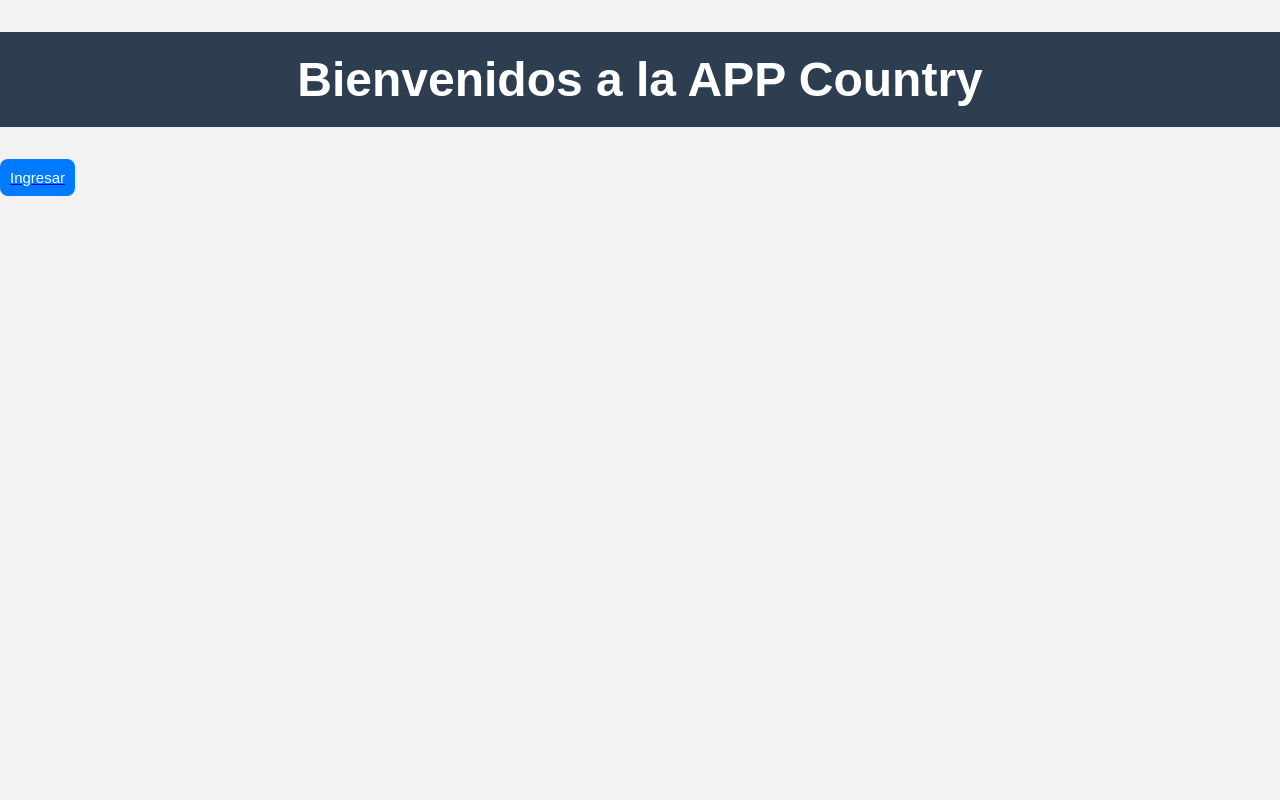
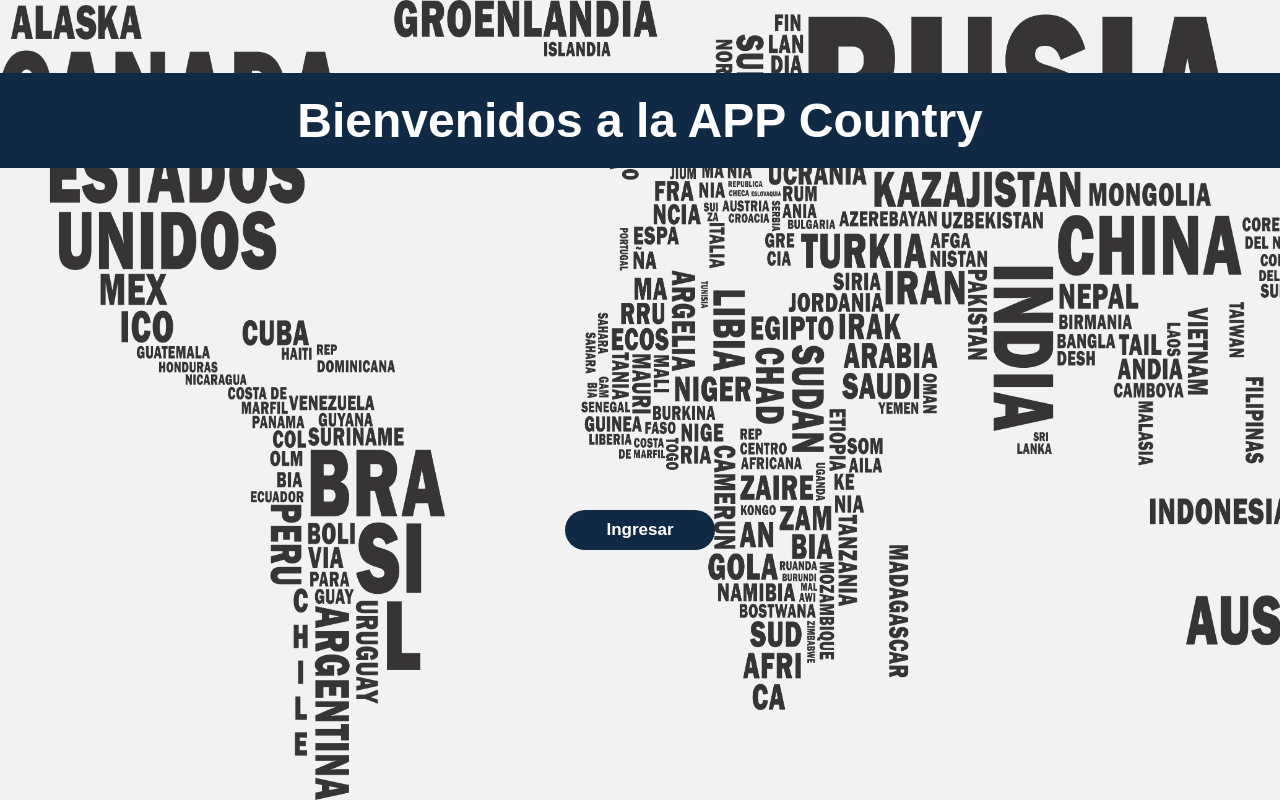
Before and after one commit to Crz9410/PI, a React (Create React App) app in the folder client/: page / in a window 1280 px wide. Built offline with nearby package versions, Linux system fonts and the light colour scheme.

Commit message:
landing con imagen y estilos

```diff
--- a/client/src/views/Landing/Landing.jsx
+++ b/client/src/views/Landing/Landing.jsx
@@ -4,9 +4,9 @@ import style from'./Landing.module.css';
 
 const Landing = () =>{
     return(
-        <div className="landing-container">
+        <div className={style.landing_container}>
             <h1>Bienvenidos a la APP Country</h1>
-            <div className="button-container">
+            <div className={style.button_container}>
                 <Link to ="/home">
                     <button>Ingresar</button>
                 </Link>
--- a/client/src/views/Landing/Landing.module.css
+++ b/client/src/views/Landing/Landing.module.css
@@ -1,32 +1,47 @@
-.landing-container {
+.landing_container {
     display: flex;
     flex-direction: column;
     align-items: center;
     justify-content: center;
     height: 100vh;
-    background-image: url("https://www.google.com/url?sa=i&url=https%3A%2F%2Fwww.freepng.es%2Fpng-hj7l5h%2F&psig=AOvVaw2OSN9-hbvmWhZ4mnxEFkyK&ust=1682606954235000&source=images&cd=vfe&ved=0CBEQjRxqFwoTCJC8sb_lx_4CFQAAAAAdAAAAABAW");
-  background-size: cover; /* ajusta la imagen al tamaño del contenedor */
+    background-image: url("../Landing/countries.png");
+    background-size: cover;
+}
+.landing_container a{
+  text-decoration: none;
+}
+
+  .landing_container h1 {
+    font-size: 3rem;
+    background-color:  #102944;
+    width: 100%;
   }
 
-  h1 {
-    font-size: 3rem;
-    margin-bottom: 2rem;
+  .button_container {
+    position: relative;
+    bottom: 5%;
+    display: flex;
+    justify-content: center;
+    height: 70vh;
   }
 
-  .button-container {
-    position: relative;
-    bottom: 5%;
-  }
-
-  button {
+  .landing_container button {
     display: flex;
-    font-size: 1.5rem;
+    font-size: 17px!important ;
+    font-weight: 700;
     padding: 1rem 2rem;
-    background-color: #007bff;
-    color: #fff;
+    width: 150px;
+    background-color:  #102944;
+    color:  white;
     border: none;
-    border-radius: 0.5rem;
+    border-radius: 20px;
     cursor: pointer;
     align-items: center;
     justify-content: center;
+    margin-top: 350px;
   }
+  /* //.color1 {color: #140f07;}
+  .color2 {color: #102944;}
+  .color3 {color: #096aa9;}
+  .color4 {color: #08b4ff;}
+  .color5 {color: #0efff9;} */
```
Also changed, not shown: client/src/views/Landing/countries.png (added).
